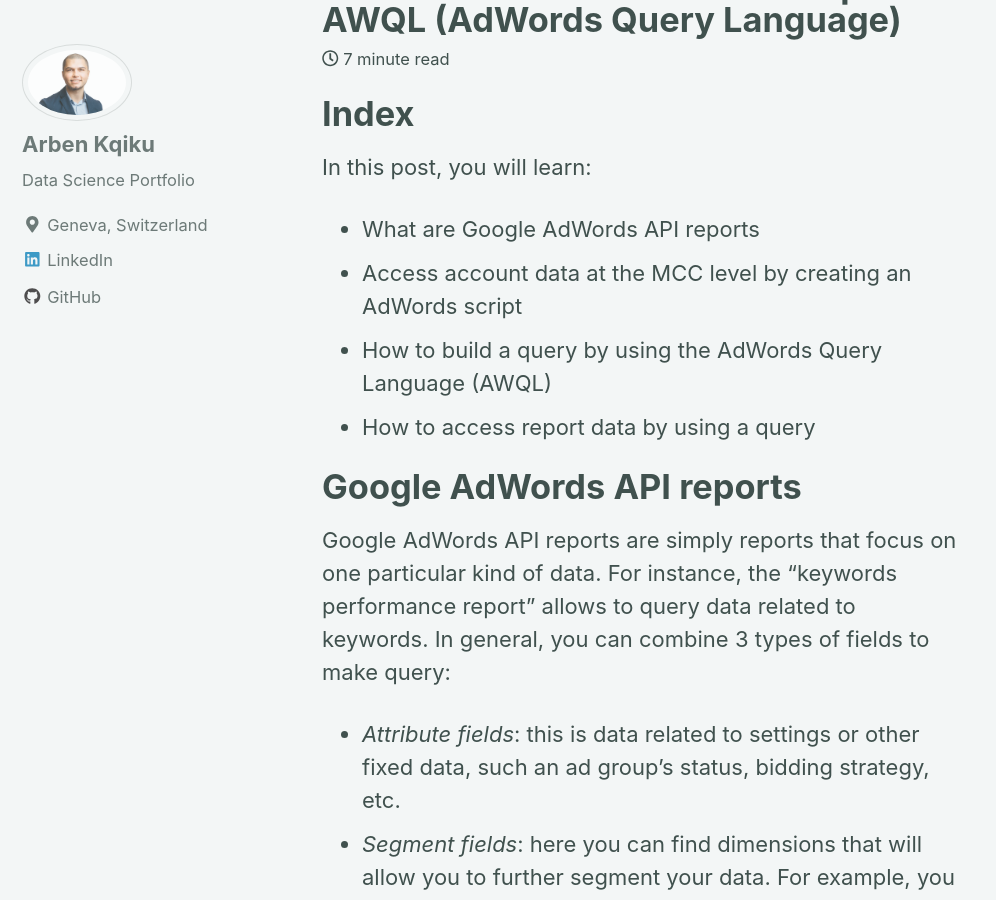
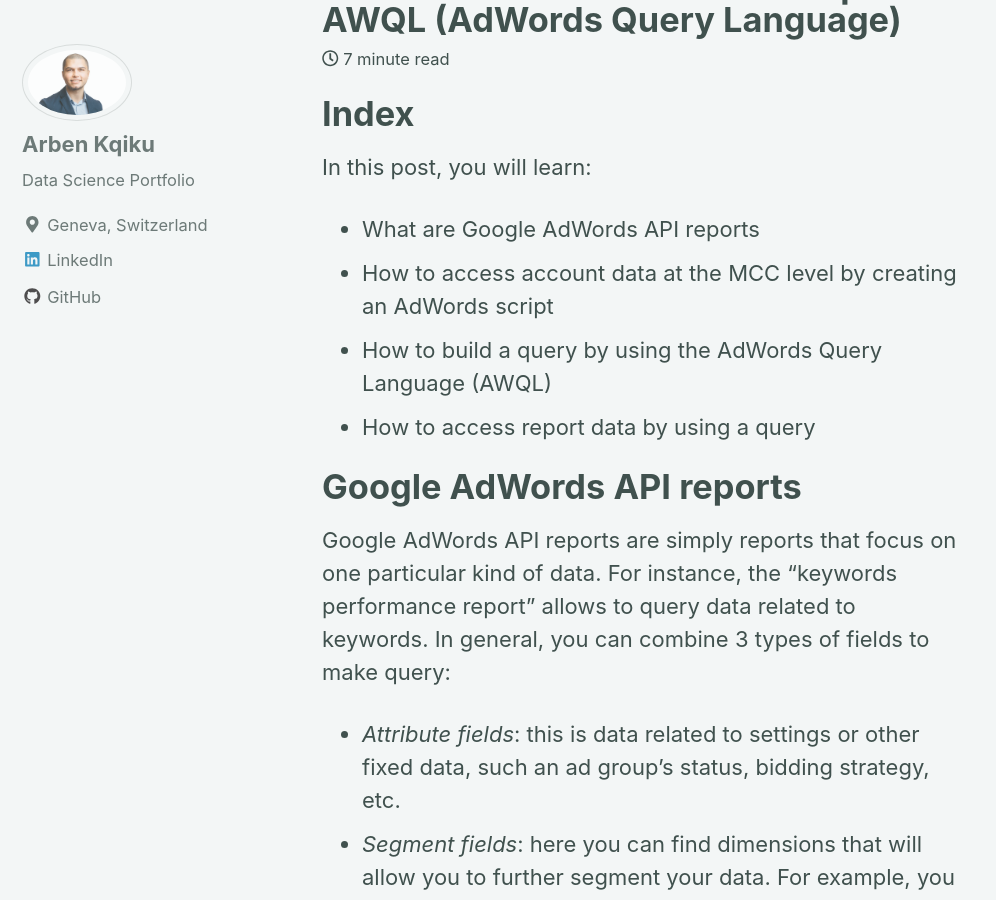
Before and after one commit to ArbenKqiku/arbenkqiku.github.io, a Jekyll site: the page built from _posts/2020-01-04-adwords-scripts-awql.md, in a window 1280 px wide and 900 px high, scrolled down 1135 px. Shown: the whole window, without its empty margins (0-996 px from the left). Built offline with Jekyll 4.4.1, drawn with Linux system fonts in a browser that asks for light colours; nearby versions of some CDN libraries.

Commit message:
Update 2020-01-04-adwords-scripts-awql.md

```diff
--- a/_posts/2020-01-04-adwords-scripts-awql.md
+++ b/_posts/2020-01-04-adwords-scripts-awql.md
@@ -12,7 +12,7 @@
 In this post, you will learn:
 
 * What are Google AdWords API reports
-* Access account data at the MCC level by creating an AdWords script
+* How to access account data at the MCC level by creating an AdWords script
 * How to build a query by using the AdWords Query Language (AWQL)
 * How to access report data by using a query
 
```
